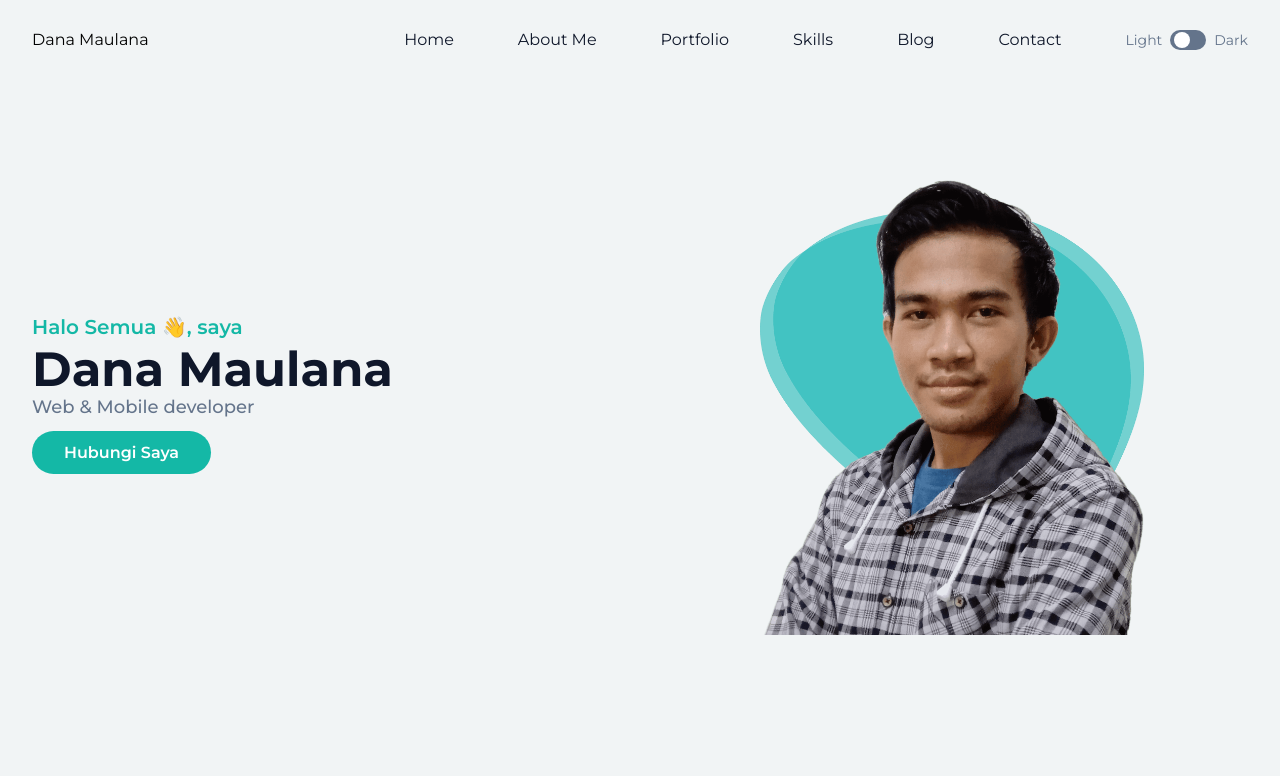
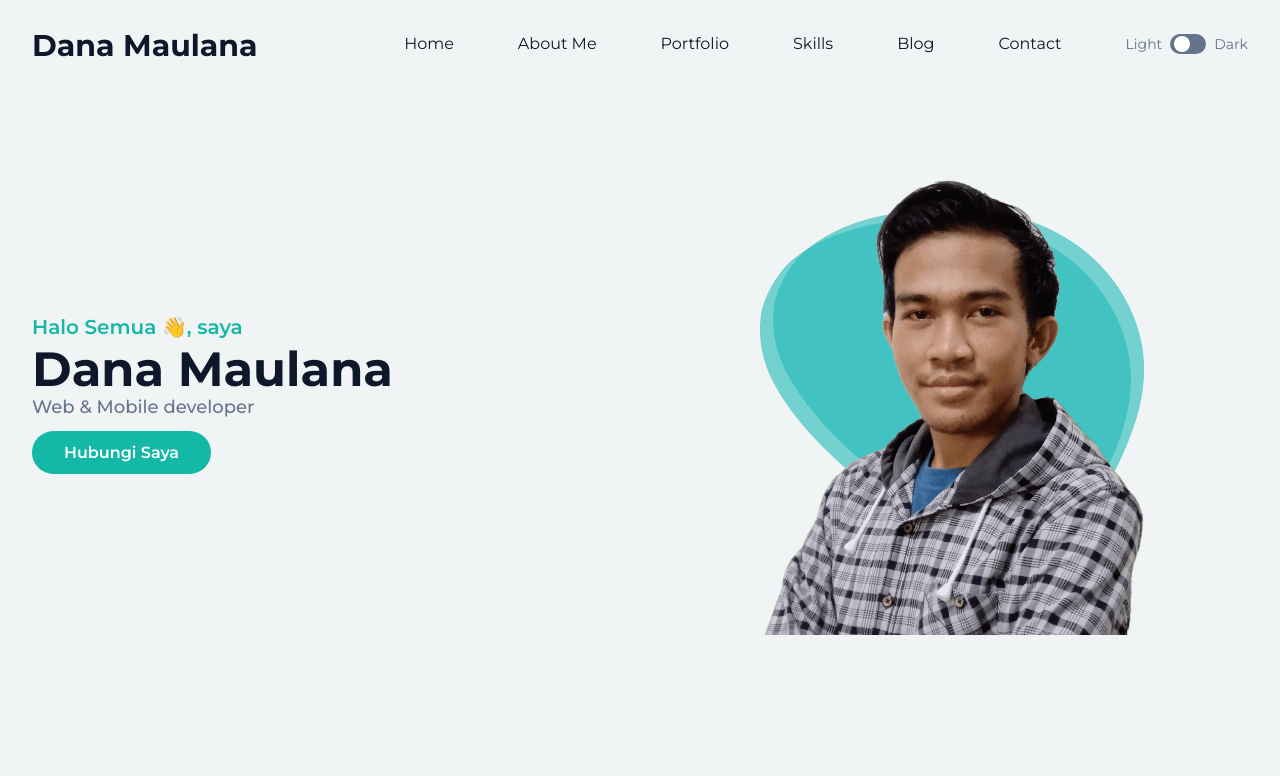
Before and after one commit to DanaMaulana/DanaMaulana.github.io, a plain HTML site: page index.html in a window 1280 px wide. Shown: the top 776 px of the page. Drawn offline with Linux system fonts and the light colour scheme.

Commit message:
mengubah logo dan juga nama Monday Tech(3)

```diff
--- a/index.html
+++ b/index.html
@@ -38,7 +38,12 @@
       <div class="container">
         <div class="flex items-center justify-between relative">
           <div class="px-4">
-            <a href="#home" class="py-6 block"> Dana Maulana </a>
+            <a href="#home" class="py-6 block"
+              ><span
+                class="block font-bold text-dark text-2xl mt-1 lg:text-3xl light-satu"
+                >Dana Maulana</span
+              ></a
+            >
           </div>
           <!-- menu hamburger -->
           <div class="flex items-center px-4">
```
